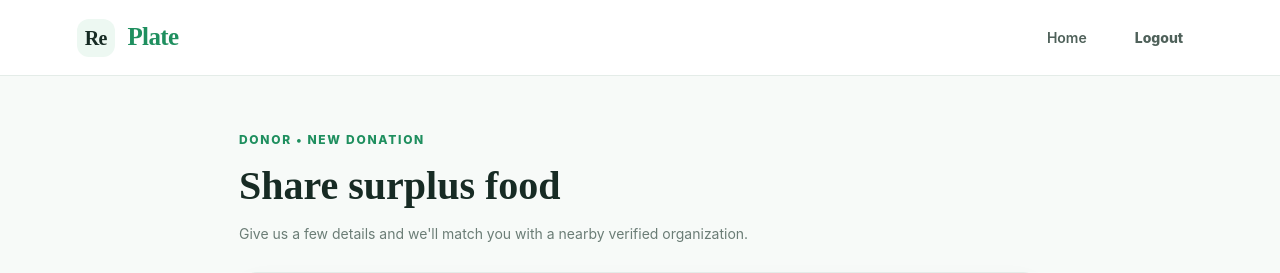
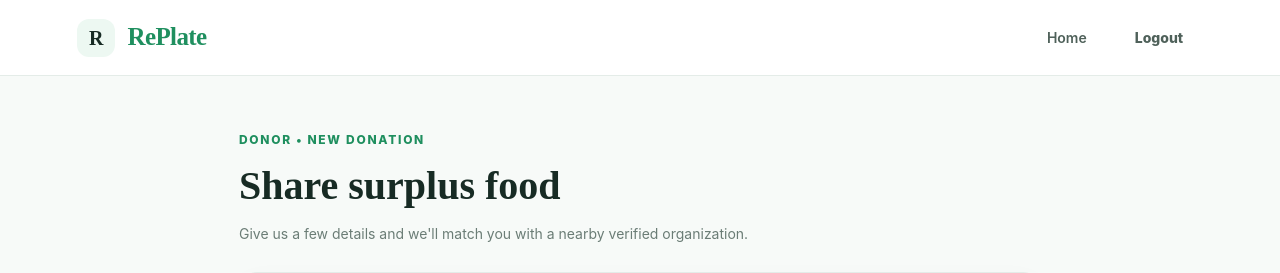
Before and after one commit to sabudanawada/RePlate-2, a Flask app: page /donate in a window 1280 px wide. Shown: the top 273 px of the page. Run offline with Flask 3, Linux system fonts and the light colour scheme; the visitor is signed in with stand-in values (Sample User, id 1); data comes from the database, SQL or seed files in the repository.

Commit message:
Update base.html

```diff
--- a/templates/base.html
+++ b/templates/base.html
@@ -4,53 +4,41 @@
     <meta charset="UTF-8">
     <meta name="viewport" content="width=device-width, initial-scale=1.0">
     <title>{% block title %}RePlate{% endblock %}</title>
-    <meta name="description" content="RePlate - Rescue. Redistribute. Repeat. A food donation and redistribution platform.">
     <link rel="stylesheet" href="{{ url_for('static', filename='css/style.css') }}">
 </head>
 <body>
+
 <header class="navbar">
-    <!-- RePlate Logo / Brand -->
     <a class="brand" href="{{ url_for('home') }}">
-        <span class="brand-mark">Re</span>
-        <span>Plate</span>
+        <span class="brand-mark">R</span>
+        <span>RePlate</span>
     </a>
-    <!-- Navigation -->
+
     <nav>
-        <a href="{{ url_for('home') }}">
-            Home
-        </a>
+        <a href="{{ url_for('home') }}">Home</a>
+
         {% if session.get('role') == 'donor' %}
-            <a href="{{ url_for('donor_dashboard') }}">
-                Dashboard
-            </a>
-            <a href="{{ url_for('donate') }}">
-                Donate Food
-            </a>
+            <a href="{{ url_for('donor_dashboard') }}">Dashboard</a>
+            <a href="{{ url_for('donate') }}">Donate Food</a>
+
         {% elif session.get('role') == 'ngo' %}
-            <a href="{{ url_for('ngo_dashboard') }}">
-                NGO Dashboard
-            </a>
+            <a href="{{ url_for('ngo_dashboard') }}">NGO Dashboard</a>
+
         {% elif session.get('role') == 'admin' %}
-            <a href="{{ url_for('admin_dashboard') }}">
-                Admin Dashboard
-            </a>
+            <a href="{{ url_for('admin_dashboard') }}">Admin</a>
         {% endif %}
+
         {% if session.get('user_id') %}
-            <a class="btn btn-small" href="{{ url_for('logout') }}">
-                Logout
-            </a>
+            <a class="btn btn-small" href="{{ url_for('logout') }}">Logout</a>
         {% else %}
-            <a href="{{ url_for('login') }}">
-                Login
-            </a>
-            <a class="btn btn-small" href="{{ url_for('register') }}">
-                Get Started
-            </a>
+            <a href="{{ url_for('login') }}">Login</a>
+            <a class="btn btn-small" href="{{ url_for('register') }}">Get Started</a>
         {% endif %}
     </nav>
 </header>
-<!-- Flash Messages -->
+
 <main>
+
     {% with messages = get_flashed_messages(with_categories=true) %}
         {% if messages %}
             <div class="flash-wrap">
@@ -62,16 +50,16 @@
             </div>
         {% endif %}
     {% endwith %}
-    <!-- Page Content -->
-    {% block content %}
-    {% endblock %}
+
+    {% block content %}{% endblock %}
+
 </main>
-<!-- Footer -->
+
 <footer>
-    <strong>RePlate</strong>
-    <span> — Rescue. Redistribute. Repeat.</span>
+    <strong>RePlate</strong> — Rescue. Redistribute. Repeat.
 </footer>
-<!-- JavaScript -->
+
 <script src="{{ url_for('static', filename='js/app.js') }}"></script>
+
 </body>
 </html>
```
